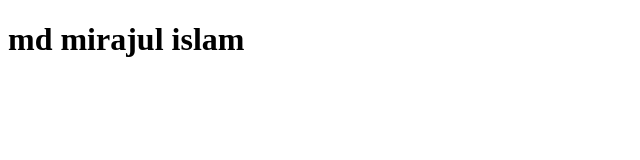
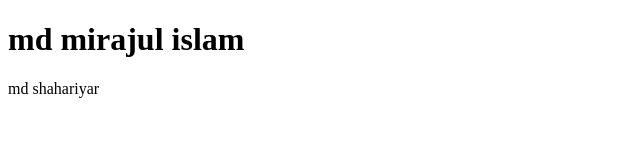
Before and after one commit to ahmed-shahriyar/web-dev-assign, a plain HTML site: page index.html in a window 1280 px wide. Shown: the whole page, without its empty margins (0-640 px from the left). Drawn offline with Linux system fonts and the light colour scheme.

Commit message:
zxcvbnmsdfghjk

```diff
--- a/index.html
+++ b/index.html
@@ -8,6 +8,7 @@
 <body>
     <div>
         <h1>md mirajul islam</h1>
+        <p>md shahariyar</p>
     </div>
 
 </body>
```
